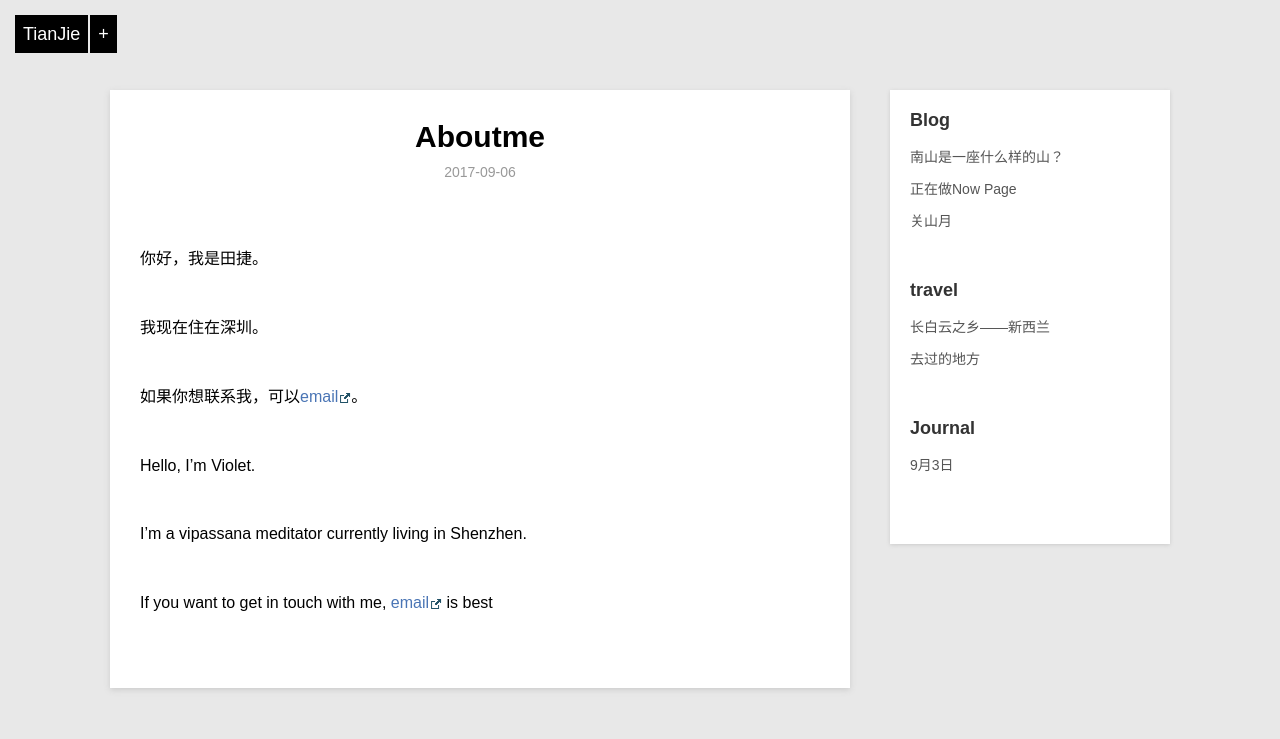
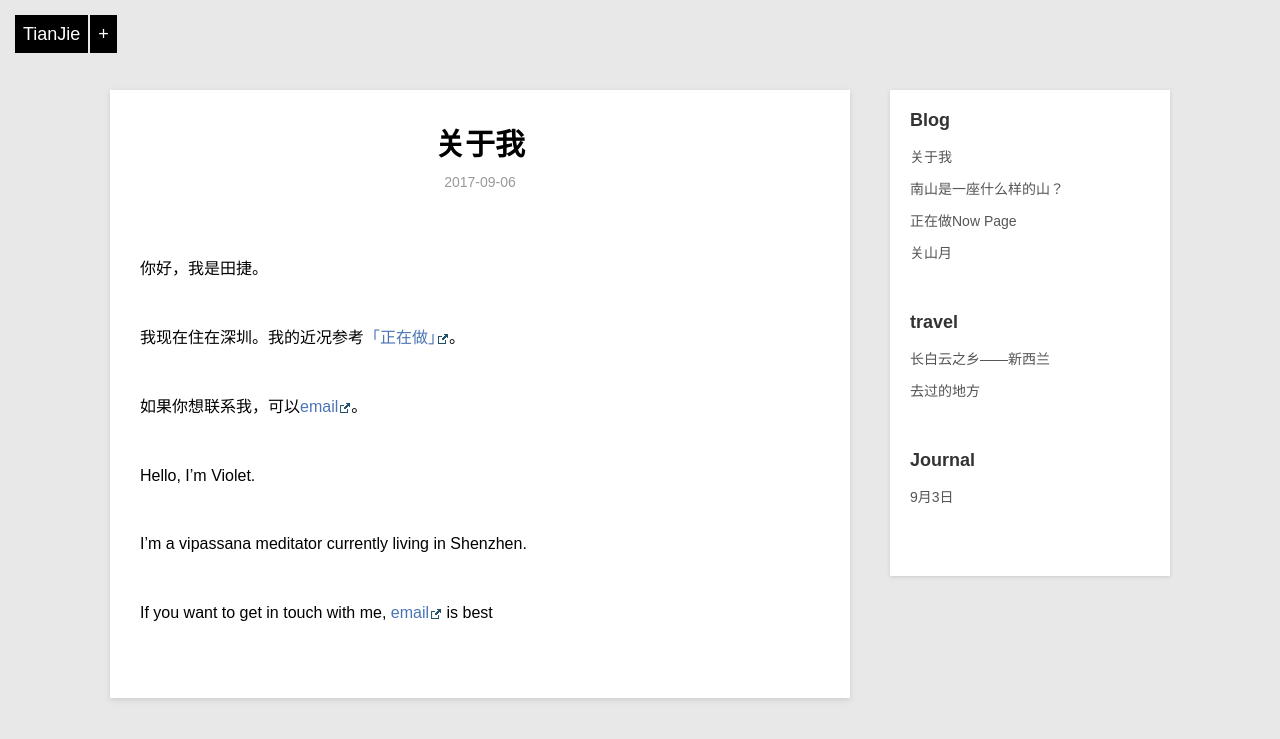
Before and after one commit to violettianjie/violettianjie.github.io, a Jekyll site: the page built from _posts/blog/2017-09-06-aboutme.md, in a window 1280 px wide. Shown: the top 739 px of the page. Built offline with Jekyll 4.4.1, drawn with Linux system fonts in a browser that asks for light colours; our own code applies the rules of GitHub Pages for plain Markdown files.

Commit message:
Update 2017-09-06-aboutme.md

```diff
--- a/_posts/blog/2017-09-06-aboutme.md
+++ b/_posts/blog/2017-09-06-aboutme.md
@@ -1,7 +1,13 @@
+---
+layout: post
+title: "关于我"
+description: "关于我"
+category: blog
+---
 
 你好，我是田捷。
 
-我现在住在深圳。
+我现在住在深圳。我的近况参考[「正在做」](http://violettianjie.com/whatIamdoingnow)。
 
 如果你想联系我，可以[email](violettianjie@qq.com)。
 
```
